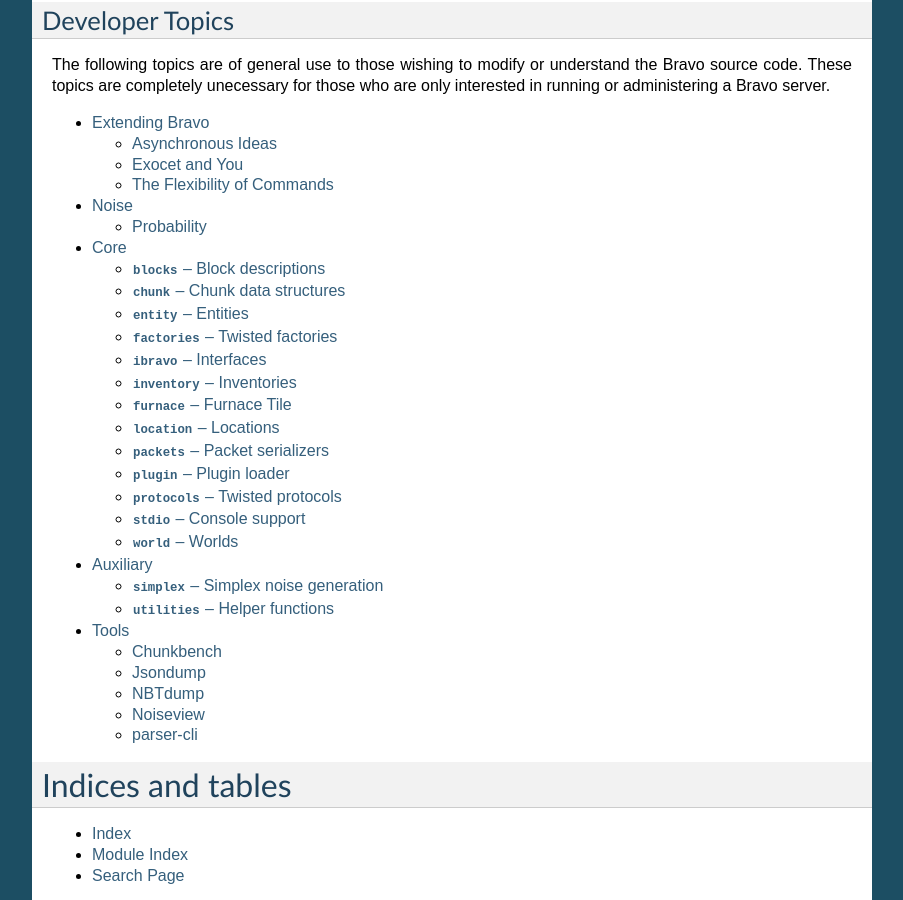
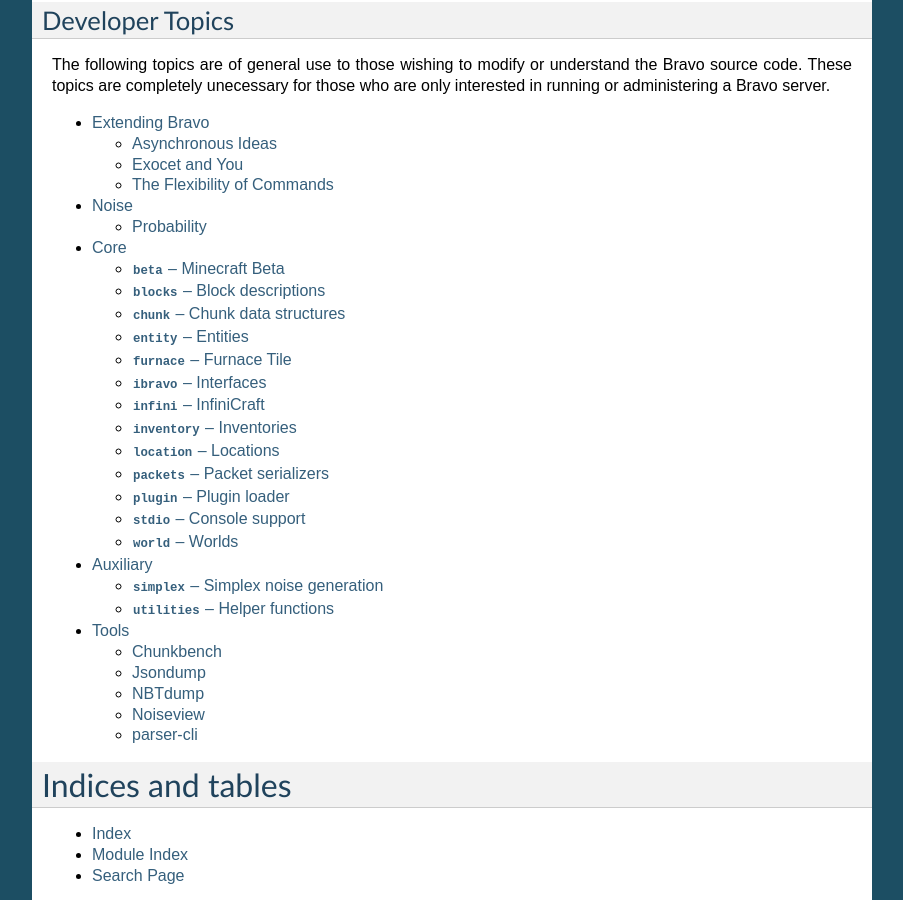
Before and after one commit to bravoserver/bravo, a Sphinx documentation site: the page built from docs/index.rst, in a window 1280 px wide and 900 px high, scrolled down 984 px. Shown: the whole window, without its empty margins (198-1101 px from the left). Built offline with Sphinx 7.4.7, drawn with Linux system fonts in a browser that asks for light colours; formulas are drawn with MathJax 3; some of the changed lines change nothing that is shown.

Commit message:
docs: Fix docs for main networking code.

```diff
--- /dev/null
+++ b/docs/beta.rst
@@ -0,0 +1,16 @@
+==========================
+``beta`` -- Minecraft Beta
+==========================
+
+Protocols and factories for Minecraft Beta, the
+Mojang-authored Minecraft which everybody knows and loves.
+
+Protocols
+=========
+
+.. automodule:: bravo.beta.protocol
+
+Factories
+=========
+
+.. automodule:: bravo.beta.factory
--- a/docs/core.rst
+++ b/docs/core.rst
@@ -6,16 +6,16 @@
 
 .. toctree::
 
+   beta
    blocks
    chunk
    entity
-   factory
+   furnace
    ibravo
+   infini
    inventory
-   furnace
    location
    packets
    plugin
-   protocol
    stdio
    world
--- a/docs/factory.rst
+++ /dev/null
@@ -1,15 +0,0 @@
-==================================
-``factories`` -- Twisted factories
-==================================
-
-The ``factories`` package hosts factories for various protocols.
-
-MineCraft Beta factories
-========================
-
-.. automodule:: bravo.factories.beta
-
-InfiniCraft factories
-=====================
-
-.. automodule:: bravo.factories.infini
--- /dev/null
+++ b/docs/infini.rst
@@ -0,0 +1,15 @@
+=========================
+``infini`` -- InfiniCraft
+=========================
+
+Protocols and factories for InfiniCraft.
+
+Protocols
+=========
+
+.. automodule:: bravo.infini.protocol
+
+Factories
+=========
+
+.. automodule:: bravo.infini.factory
--- a/docs/protocol.rst
+++ /dev/null
@@ -1,15 +0,0 @@
-==================================
-``protocols`` -- Twisted protocols
-==================================
-
-The ``protocols`` package hosts protocol classes for various wire protocols.
-
-MineCraft Beta protocols
-========================
-
-.. automodule:: bravo.protocols.beta
-
-InfiniCraft protocols
-=====================
-
-.. automodule:: bravo.protocols.infini
```
